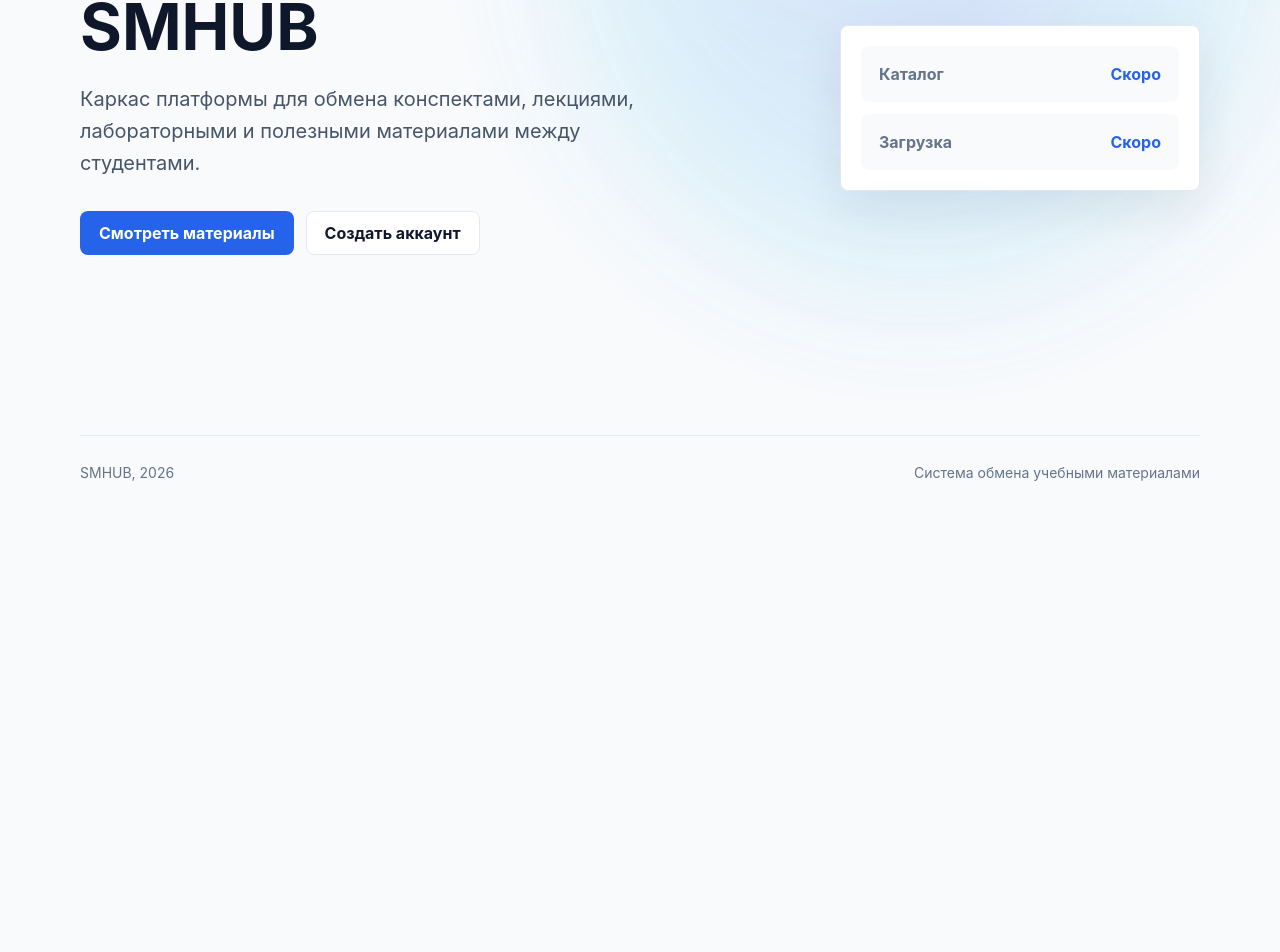
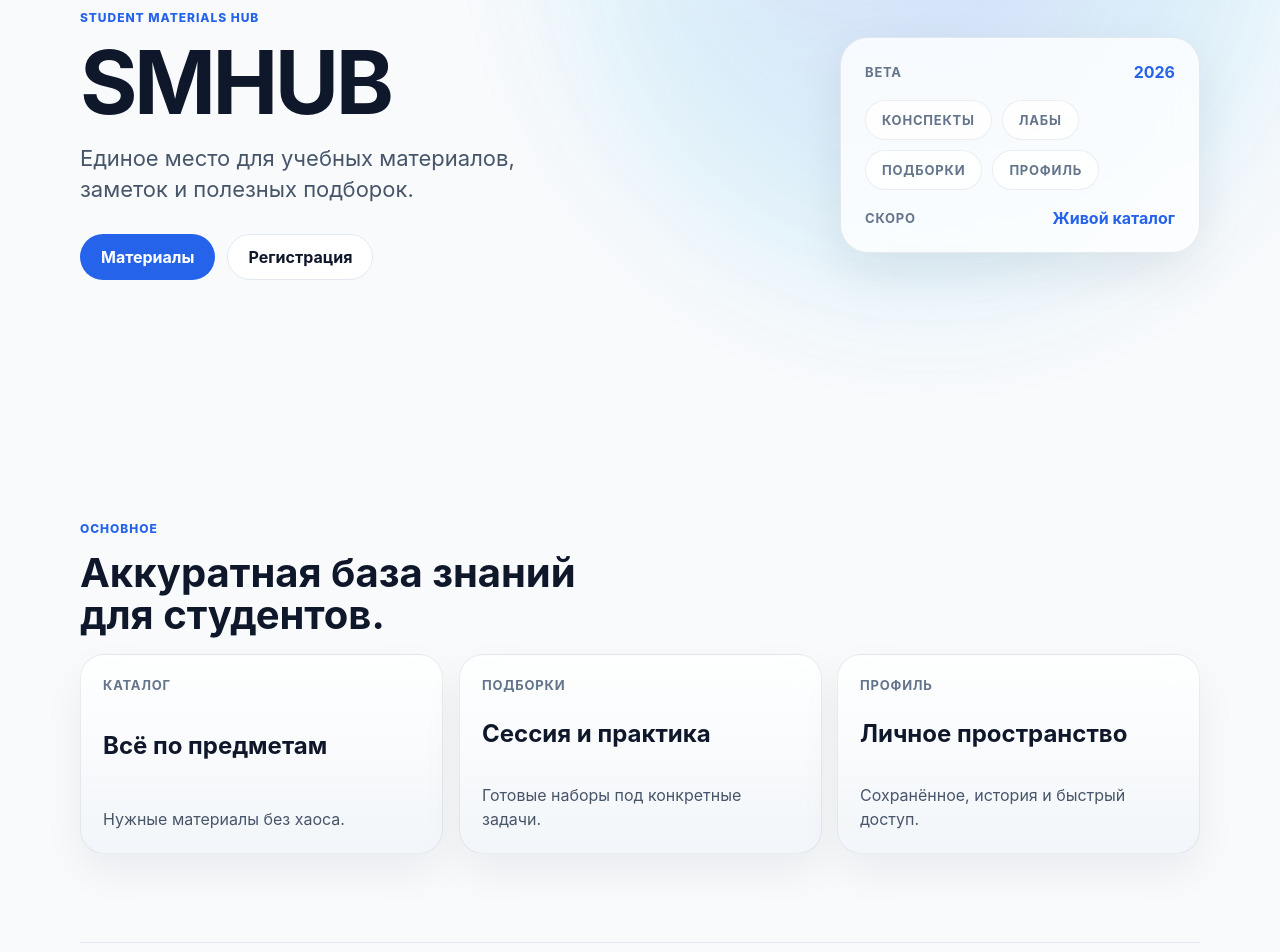
Before and after one commit to antondanv/SMHUB, a React app in the folder frontend/: page / in a window 1280 px wide. Shown: the part 291-1243 px from the top of the page. Before the commit the page ends 800 px from the top, so only its background shows below. Built offline with nearby package versions, Linux system fonts and the light colour scheme; no server answers; the HTML template or start-up script is replaced by a standard one.

Commit message:
Refine homepage hero layout

```diff
--- a/frontend/src/index.css
+++ b/frontend/src/index.css
@@ -200,55 +200,69 @@ button {
 .home-page {
   flex: 1;
   display: grid;
+  gap: 36px;
+  padding: 24px 0 88px;
+}
+
+.hero {
+  display: grid;
   grid-template-columns: minmax(0, 1fr) 360px;
   align-items: center;
-  gap: 48px;
-  padding: 88px 0;
+  gap: 56px;
+  min-height: calc(100vh - 120px);
 }
 
 .home-page__content {
-  max-width: 700px;
+  max-width: 760px;
+  animation: home-rise 700ms cubic-bezier(0.2, 0.8, 0.2, 1) both;
 }
 
 .eyebrow {
   margin: 0 0 16px;
   color: var(--accent);
-  font-size: 14px;
+  font-size: 12px;
   font-weight: 800;
-  letter-spacing: 0;
+  letter-spacing: 0.08em;
   text-transform: uppercase;
 }
 
 h1 {
   margin: 0;
   color: var(--text-strong);
-  font-size: 64px;
-  line-height: 1;
-  letter-spacing: 0;
+  font-size: 88px;
+  line-height: 0.95;
+  letter-spacing: -0.04em;
 }
 
 .lead {
-  max-width: 620px;
-  margin: 24px 0 0;
-  font-size: 20px;
-  line-height: 1.6;
+  max-width: 460px;
+  margin: 18px 0 0;
+  font-size: 22px;
+  line-height: 1.45;
 }
 
 .home-actions {
   display: flex;
   flex-wrap: wrap;
   gap: 12px;
-  margin-top: 32px;
+  margin-top: 28px;
+}
+
+.feature-card:hover,
+.collection-card:hover {
+  transform: translateY(-4px);
+  box-shadow: 0 22px 44px rgba(15, 23, 42, 0.1);
+  border-color: rgba(37, 99, 235, 0.22);
 }
 
 .button {
   display: inline-flex;
   align-items: center;
   justify-content: center;
-  min-height: 44px;
-  padding: 0 18px;
+  min-height: 46px;
+  padding: 0 20px;
   border: 1px solid transparent;
-  border-radius: 8px;
+  border-radius: 999px;
   font-weight: 700;
 }
 
@@ -265,31 +279,166 @@ h1 {
 
 .home-panel {
   display: grid;
-  gap: 12px;
-  padding: 20px;
-  border: 1px solid var(--border);
-  border-radius: 8px;
-  background: var(--surface);
+  gap: 18px;
+  padding: 24px;
+  border: 1px solid rgba(148, 163, 184, 0.22);
+  border-radius: 28px;
+  background: rgba(255, 255, 255, 0.8);
   box-shadow: var(--shadow);
+  backdrop-filter: blur(20px);
+  animation: home-slide-in 760ms cubic-bezier(0.16, 1, 0.3, 1) 180ms both;
 }
 
-.home-panel div {
+.home-panel__header,
+.home-panel__footer {
   display: flex;
   align-items: center;
   justify-content: space-between;
   gap: 20px;
-  padding: 18px;
-  border-radius: 8px;
-  background: #f8fafc;
 }
 
-.home-panel span {
+.home-panel span,
+.collection-card span {
   color: var(--muted);
   font-weight: 700;
+  font-size: 13px;
+  text-transform: uppercase;
+  letter-spacing: 0.06em;
 }
 
 .home-panel strong {
   color: var(--accent);
+}
+
+.home-panel__chips {
+  display: flex;
+  flex-wrap: wrap;
+  gap: 10px;
+}
+
+.home-chip {
+  display: inline-flex;
+  align-items: center;
+  min-height: 40px;
+  padding: 0 16px;
+  border: 1px solid rgba(148, 163, 184, 0.18);
+  border-radius: 999px;
+  color: var(--text-strong);
+  background: rgba(255, 255, 255, 0.76);
+  font-weight: 700;
+}
+
+.home-section {
+  display: grid;
+  gap: 18px;
+}
+
+.section-heading {
+  max-width: 760px;
+}
+
+.section-heading--compact {
+  max-width: 520px;
+}
+
+.section-heading h2,
+.roadmap-card h2,
+.home-callout h2 {
+  margin: 0;
+  color: var(--text-strong);
+  font-size: 40px;
+  line-height: 1.05;
+}
+
+.feature-grid,
+.collection-grid {
+  display: grid;
+  gap: 16px;
+}
+
+.feature-card,
+.collection-card,
+.roadmap-card,
+.home-callout {
+  border: 1px solid rgba(148, 163, 184, 0.2);
+  border-radius: 24px;
+  background: rgba(255, 255, 255, 0.74);
+  box-shadow: 0 18px 40px rgba(15, 23, 42, 0.06);
+  backdrop-filter: blur(18px);
+}
+
+.feature-card,
+.collection-card {
+  padding: 22px;
+  transition:
+    transform 220ms ease,
+    box-shadow 220ms ease,
+    border-color 220ms ease;
+  animation: home-rise 720ms cubic-bezier(0.2, 0.8, 0.2, 1) both;
+}
+
+.feature-card h3,
+.collection-card h3 {
+  margin: 0 0 10px;
+  color: var(--text-strong);
+  font-size: 24px;
+}
+
+.feature-card p,
+.collection-card p,
+.roadmap-card p {
+  margin: 0;
+  line-height: 1.5;
+}
+
+.collection-grid {
+  grid-template-columns: repeat(3, minmax(0, 1fr));
+}
+
+.collection-card {
+  min-height: 200px;
+  display: flex;
+  flex-direction: column;
+  justify-content: space-between;
+  background:
+    linear-gradient(180deg, rgba(255, 255, 255, 0.4), rgba(241, 245, 249, 0.92)),
+    rgba(255, 255, 255, 0.74);
+}
+
+.collection-card:nth-child(1) {
+  animation-delay: 80ms;
+}
+
+.collection-card:nth-child(2) {
+  animation-delay: 180ms;
+}
+
+.collection-card:nth-child(3) {
+  animation-delay: 280ms;
+}
+
+@keyframes home-rise {
+  from {
+    opacity: 0;
+    transform: translateY(24px) scale(0.985);
+  }
+
+  to {
+    opacity: 1;
+    transform: translateY(0) scale(1);
+  }
+}
+
+@keyframes home-slide-in {
+  from {
+    opacity: 0;
+    transform: translateX(28px) rotate(1deg);
+  }
+
+  to {
+    opacity: 1;
+    transform: translateX(0) rotate(0deg);
+  }
 }
 
 .stub-page {
@@ -523,6 +672,83 @@ h1 {
   padding: 40px 0 64px;
 }
 
+@media (max-width: 960px) {
+  .collection-grid {
+    grid-template-columns: 1fr;
+  }
+
+  .hero {
+    min-height: calc(100vh - 140px);
+  }
+
+  h1 {
+    font-size: 64px;
+  }
+
+  .section-heading h2,
+  .roadmap-card h2,
+  .home-callout h2 {
+    font-size: 30px;
+  }
+
+  .home-callout {
+    align-items: flex-start;
+    flex-direction: column;
+  }
+}
+
+@media (max-width: 640px) {
+  .home-page {
+    gap: 36px;
+    padding: 16px 0 64px;
+  }
+
+  .hero {
+    gap: 28px;
+    min-height: calc(100vh - 132px);
+  }
+
+  h1 {
+    font-size: 52px;
+  }
+
+  .lead {
+    margin-top: 18px;
+    font-size: 19px;
+  }
+
+  .collection-card,
+  .home-panel,
+  .feature-card {
+    padding: 20px;
+    border-radius: 20px;
+  }
+}
+
+@media (max-width: 760px) {
+  .hero {
+    grid-template-columns: 1fr;
+    min-height: auto;
+  }
+}
+
+@media (prefers-reduced-motion: reduce) {
+  .home-page__content,
+  .home-panel,
+  .collection-card,
+  .feature-card {
+    animation: none;
+    transition: none;
+  }
+
+  .feature-card:hover,
+  .collection-card:hover {
+    transform: none;
+    box-shadow: 0 18px 40px rgba(15, 23, 42, 0.06);
+    border-color: rgba(148, 163, 184, 0.2);
+  }
+}
+
 .profile-card {
   width: min(100%, 680px);
   padding: 24px;
--- a/frontend/src/pages/HomePage.jsx
+++ b/frontend/src/pages/HomePage.jsx
@@ -1,37 +1,89 @@
 import { Link } from 'react-router-dom';
+
+const highlights = [
+  'Конспекты',
+  'Лабы',
+  'Подборки',
+  'Профиль',
+];
+
+const cards = [
+  {
+    tag: 'Каталог',
+    title: 'Всё по предметам',
+    text: 'Нужные материалы без хаоса.',
+  },
+  {
+    tag: 'Подборки',
+    title: 'Сессия и практика',
+    text: 'Готовые наборы под конкретные задачи.',
+  },
+  {
+    tag: 'Профиль',
+    title: 'Личное пространство',
+    text: 'Сохранённое, история и быстрый доступ.',
+  },
+];
 
 const HomePage = () => {
   return (
-    <section className="home-page">
+    <div className="home-page">
+      <section className="hero">
         <div className="home-page__content">
-        <p className="eyebrow">Учебные материалы в одном месте</p>
+          <p className="eyebrow">Student materials hub</p>
           <h1>SMHUB</h1>
           <p className="lead">
-          Каркас платформы для обмена конспектами, лекциями, лабораторными и
-          полезными материалами между студентами.
+            Единое место для учебных материалов, заметок и полезных подборок.
           </p>
 
           <div className="home-actions">
             <Link className="button button--primary" to="/materials">
-            Смотреть материалы
+              Материалы
             </Link>
             <Link className="button button--secondary" to="/register">
-            Создать аккаунт
+              Регистрация
             </Link>
           </div>
         </div>
 
-      <div className="home-panel" aria-label="Заглушка будущего каталога">
-        <div>
-          <span>Каталог</span>
-          <strong>Скоро</strong>
+        <aside className="home-panel" aria-label="Ключевые возможности">
+          <div className="home-panel__header">
+            <span>Beta</span>
+            <strong>2026</strong>
           </div>
-        <div>
-          <span>Загрузка</span>
-          <strong>Скоро</strong>
+
+          <div className="home-panel__chips">
+            {highlights.map((item) => (
+              <span key={item} className="home-chip">
+                {item}
+              </span>
+            ))}
           </div>
+
+          <div className="home-panel__footer">
+            <span>Скоро</span>
+            <strong>Живой каталог</strong>
+          </div>
+        </aside>
+      </section>
+
+      <section className="home-section">
+        <div className="section-heading section-heading--compact">
+          <p className="eyebrow">Основное</p>
+          <h2>Аккуратная база знаний для студентов.</h2>
+        </div>
+
+        <div className="collection-grid">
+          {cards.map((item) => (
+            <article key={item.title} className="collection-card">
+              <span>{item.tag}</span>
+              <h3>{item.title}</h3>
+              <p>{item.text}</p>
+            </article>
+          ))}
         </div>
       </section>
+    </div>
   );
 };
 
```
Lines whose indentation alone changed are shown as unchanged.
